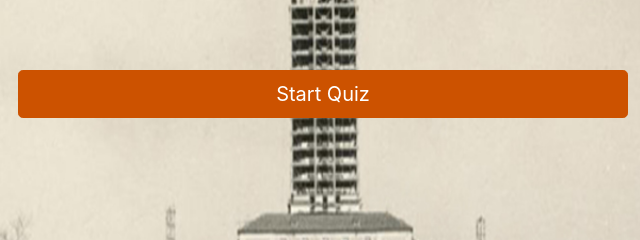
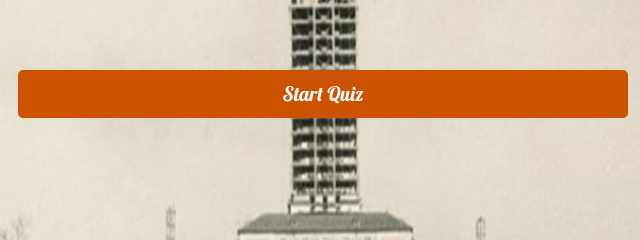
Before and after one commit to SecureCap/TriviaGame, a plain HTML site: page index.html in a window 1280 px wide. Shown: the part 272-512 px from the top of the page, 317-957 px from the left. Drawn offline with nearby package versions, Linux system fonts and the light colour scheme.

Commit message:
java bugs

```diff
--- a/assets/css/style.css
+++ b/assets/css/style.css
@@ -18,9 +18,10 @@ h1 {
     text-align: center;
     }
 
-    p.display-4.timer-p {
+    p.display-4 {
       font-family: 'Lobster', cursive;
-      font-size: 30px;
+      font-size: 25px;
+      color: #cc5200;
 
     }
 
```
